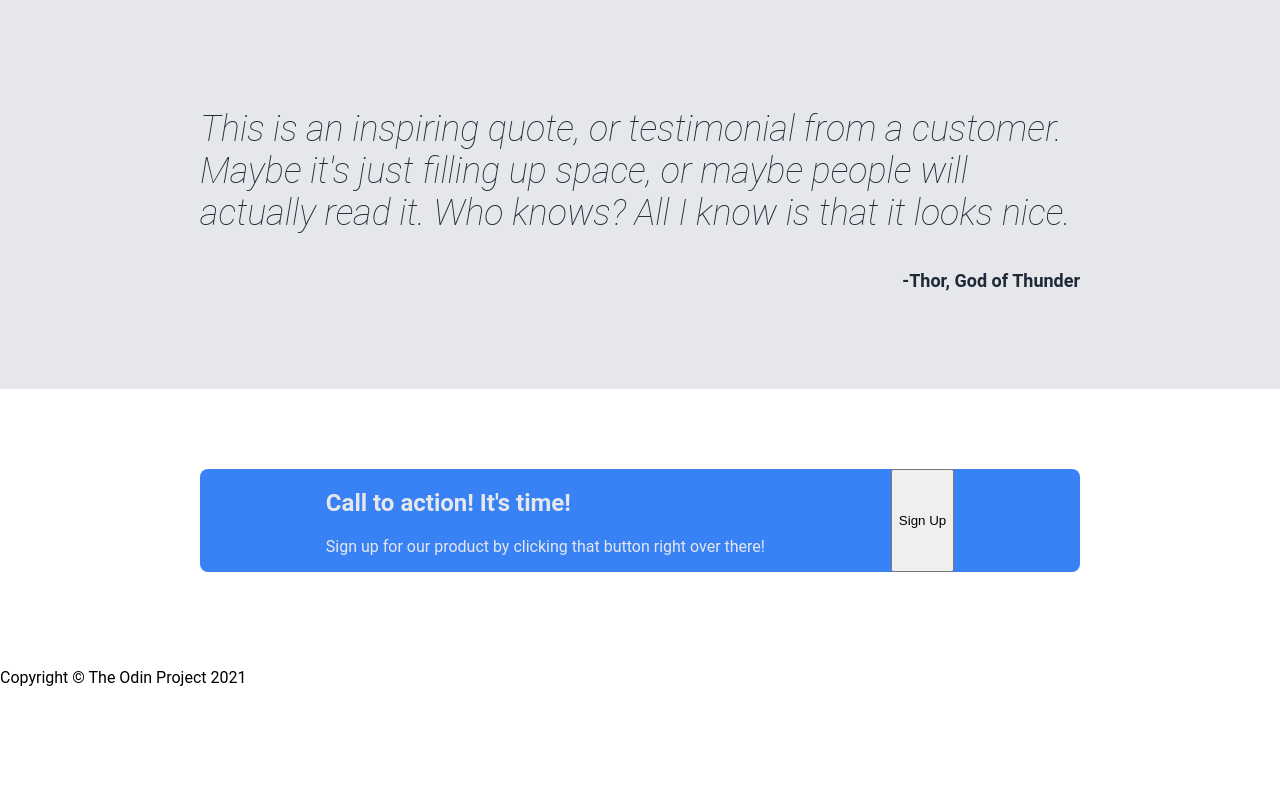
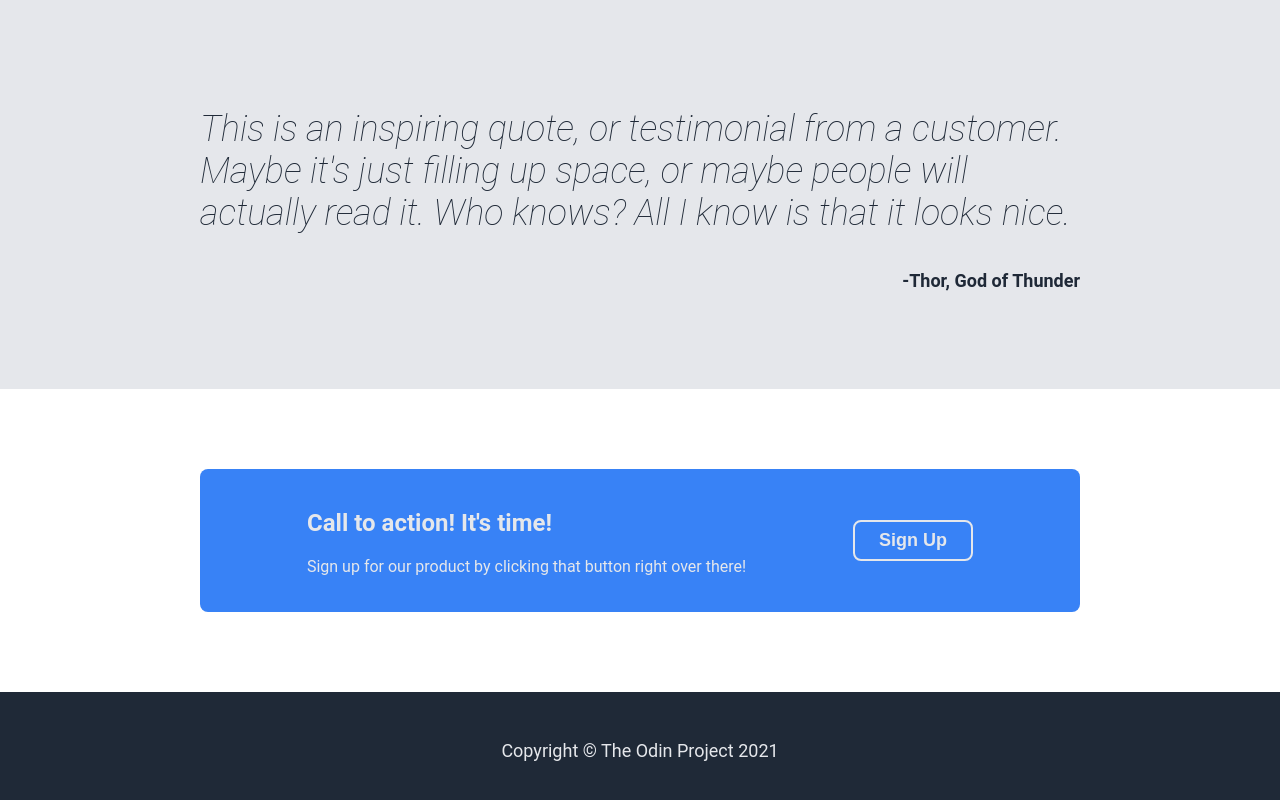
Before and after one commit to jeetandhariya/top-foundation-landing-page, a plain HTML site: page index.html in a window 1280 px wide. Shown: the part 778-1578 px from the top of the page. Before the commit the page ends 1481 px from the top, so only its background shows below. Drawn offline with Linux system fonts and the light colour scheme.

Commit message:
Add styles for footer and contact section

```diff
--- a/index.html
+++ b/index.html
@@ -59,7 +59,7 @@
             <h2>Call to action! It's time!</h2>
             <p>Sign up for our product by clicking that button right over there!</p>
         </div>
-        <button>Sign Up</button>
+        <button class="sign-up-contact">Sign Up</button>
     </div>
     <div class="footer">
         <p>Copyright © The Odin Project 2021</p>
--- a/styles.css
+++ b/styles.css
@@ -62,7 +62,7 @@ a {
     font-size: 18px;
     font-weight: bold;
     color: #E5E7EB;
-    padding: 8px 16px;
+    padding: 8px 24px;
     margin-top: 10px;
     box-sizing: border-box;
     border: none;
@@ -82,17 +82,16 @@ a {
     text-align: center;
 }
 
-.info-images{
+.info-images {
     display: flex;
     justify-content: center;
     gap: 40px;
     padding-bottom: 50px;
 }
 
-.info-item
-{
-  max-width: 200px;
-  text-align: center;
+.info-item {
+    max-width: 200px;
+    text-align: center;
 }
 
 .info-item img {
@@ -134,8 +133,34 @@ a {
     border-radius: 8px;
     display: flex;
     justify-content: space-evenly;
+    align-items: center;
 }
 
 .contact-info {
     color: #E5E7EB;
+    padding: 20px 0px;
 }
+
+.sign-up-contact {
+    font-size: 18px;
+    font-weight: bold;
+    color: #E5E7EB;
+    background-color: transparent;
+    border: #E5E7EB 2px solid;
+    border-radius: 8px;
+    padding: 8px 24px;
+}
+
+/* Footer section with dark background */
+
+.footer {
+    background-color: #1F2937;
+    padding: 0px 200px;
+}
+
+.footer p {
+    font-size: 18px;
+    color: #E5E7EB;
+    text-align: center;
+    padding: 30px 0px;
+}
```
